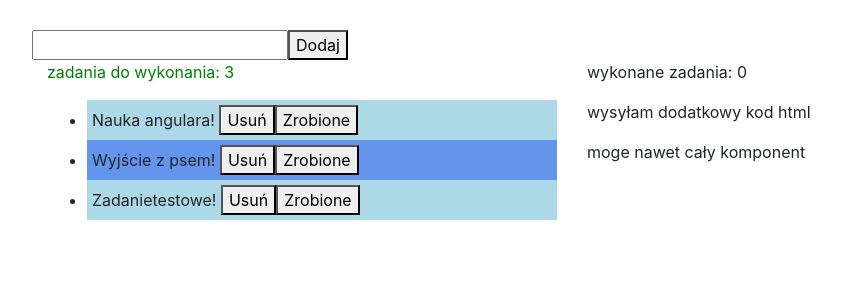
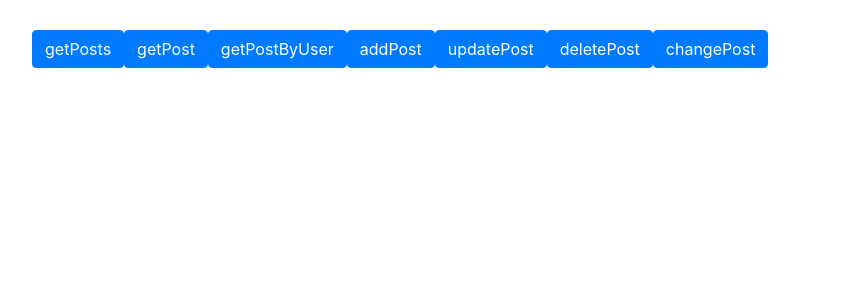
Before and after one commit to texarr/ng4tutorial, an Angular app: page / in a window 1280 px wide. Shown: the top 300 px of the page, without its empty margins (68-909 px from the left). Built offline with nearby package versions, Linux system fonts and the light colour scheme.

Commit message:
#69 Add http get request

```diff
--- a/src/app/app.component.html
+++ b/src/app/app.component.html
@@ -1,27 +1,12 @@
 <div class="container">
 
-  <app-basics [hidden]="true"></app-basics>
+  <button class="btn btn-primary" (click)="getPosts()">getPosts</button>
+  <button class="btn btn-primary" (click)="getPost()">getPost</button>
+  <button class="btn btn-primary" (click)="getPostByUser()">getPostByUser</button>
+  <button class="btn btn-primary" (click)="addPost()">addPost</button>
+  <button class="btn btn-primary" (click)="updatePost()">updatePost</button>
+  <button class="btn btn-primary" (click)="deletePost()">deletePost</button>
+  <button class="btn btn-primary" (click)="changePost()">changePost</button>
 
-  <app-data-binding [hidden]="true"></app-data-binding>
-
-  <app-event-binding [hidden]="true"></app-event-binding>
-
-  <app-checklist ></app-checklist>
-
-  <!--<h1>Aplikacja klikacz</h1>-->
-  <!--<div class="row">-->
-    <!--<div class="col-sm-4">-->
-      <!--<app-klikacz1></app-klikacz1>-->
-    <!--</div>-->
-
-    <!--<div class="col-sm-4">-->
-      <!--ToDo: Zbudować komponent klikacz-suma-->
-      <!--<h2>Suma kliknięć: {{allClicks}}</h2>-->
-    <!--</div>-->
-
-    <!--<div class="col-sm-4">-->
-      <!--<app-klikacz2></app-klikacz2>-->
-    <!--</div>-->
-  <!--</div>-->
 
 </div>
--- a/src/app/app.component.ts
+++ b/src/app/app.component.ts
@@ -1,17 +1,18 @@
 import { Component, OnInit } from '@angular/core';
 import { ClickService } from "./services/click.service";
+import { HttpService } from "./services/http.service";
 
 @Component({
   selector: 'app-root',
   templateUrl: './app.component.html',
   styleUrls: ['./app.component.css'],
-  providers: [ClickService]
+  providers: [ClickService, HttpService]
 })
 export class AppComponent implements OnInit {
 
   allClicks: number;
 
-  constructor(private clickService: ClickService) {
+  constructor(private clickService: ClickService, private httpService: HttpService) {
 
   }
 
@@ -21,4 +22,16 @@ export class AppComponent implements OnInit {
     });
   }
 
+  getPosts() {
+    this.httpService.getPosts().subscribe(posts => {
+      console.log(posts);
+    });
+  }
 }
+
+export interface Post {
+  userId?: number;
+  id?: number;
+  title?: string;
+  body?: string;
+}
--- /dev/null
+++ b/src/app/services/http.service.ts
@@ -0,0 +1,16 @@
+import { Injectable } from '@angular/core';
+import { Post } from '../app.component';
+import { HttpClient } from "@angular/common/http";
+import { Observable } from "rxjs/Observable";
+
+@Injectable()
+export class HttpService {
+
+  constructor(private http: HttpClient) { }
+
+  //pobieranie wszystkich postów
+  getPosts(): Observable<Array<Post>> {
+    return this.http.get<Array<Post>>('https://jsonplaceholder.typicode.com/posts');
+  }
+
+}
```
Also changed, not shown: src/app/app.module.ts (+5 -2 lines).
